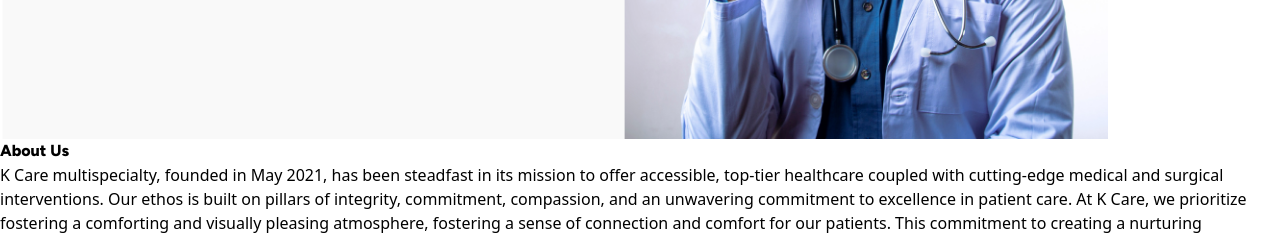
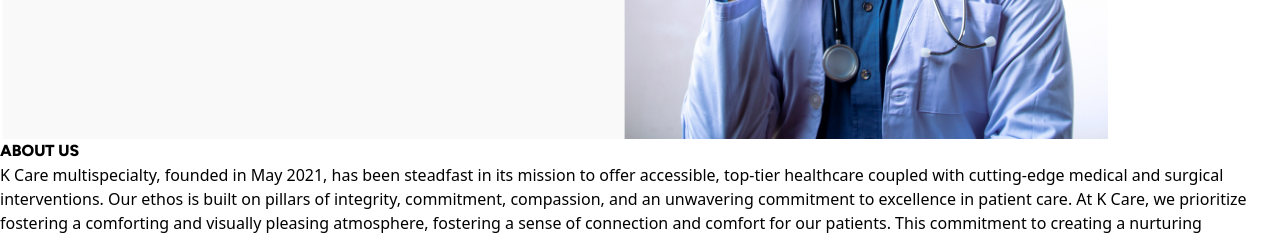
Before and after one commit to Anshika75/kcare, a React (Vite) app: page / in a window 1280 px wide. Shown: the part 2580-2815 px from the top of the page. Built offline with nearby package versions, Linux system fonts and the light colour scheme.

Commit message:
Update about.jsx

```diff
--- a/src/components/about.jsx
+++ b/src/components/about.jsx
@@ -7,7 +7,7 @@ export default function About() {
             <div className="flex flex-col-reverse lg:flex-row justify-center lg:justify-around w-full items-center px-[25px] md:px-[50px] md:my-10">
                 <img className='mt-6 lg:mt-0 w-full md:hidden lg:block lg:w-[400px]' src={doctor} alt="" />
                 <div className="flex flex-col items-center lg:items-start lg:w-1/2">
-                    <h1 className='text-[#4396A2] figtree-semibold text-4xl mt-6 md:mt-0 lg:text-7xl mb-6 relative after:absolute after:bottom-0 after:left-0 after:h-1 after:w-16 lg:after:w-32 after:bg-[#4396A2] before:absolute before:top-0 before:right-0 before:h-1 before:w-16 lg:before:w-32 before:bg-[#4396A2]'>About Us</h1>
+                    <h1 className='text-[#4396A2] figtree-semibold text-4xl mt-6 md:mt-0 lg:text-7xl mb-6 relative after:absolute after:bottom-0 after:left-0 after:h-1 after:w-16 lg:after:w-32 after:bg-[#4396A2] before:bg-[#4396A2]'>ABOUT US</h1>
                     <p className='poppins-normal text-[#333] md:text-xl text-justify'> K Care multispecialty, founded in May 2021, has been steadfast in its mission to offer accessible, top-tier healthcare coupled with cutting-edge medical and surgical interventions. Our ethos is built on pillars of integrity, commitment, compassion, and an unwavering commitment to excellence in patient care. At K Care, we prioritize fostering a comforting and visually pleasing atmosphere, fostering a sense of connection and comfort for our patients. This commitment to creating a nurturing environment is complemented by a team of exceptionally skilled, seasoned, and compassionate healthcare professionals who stand ready to provide unparalleled care and support to all who walk through our doors.
                     </p>
                 </div>
```
